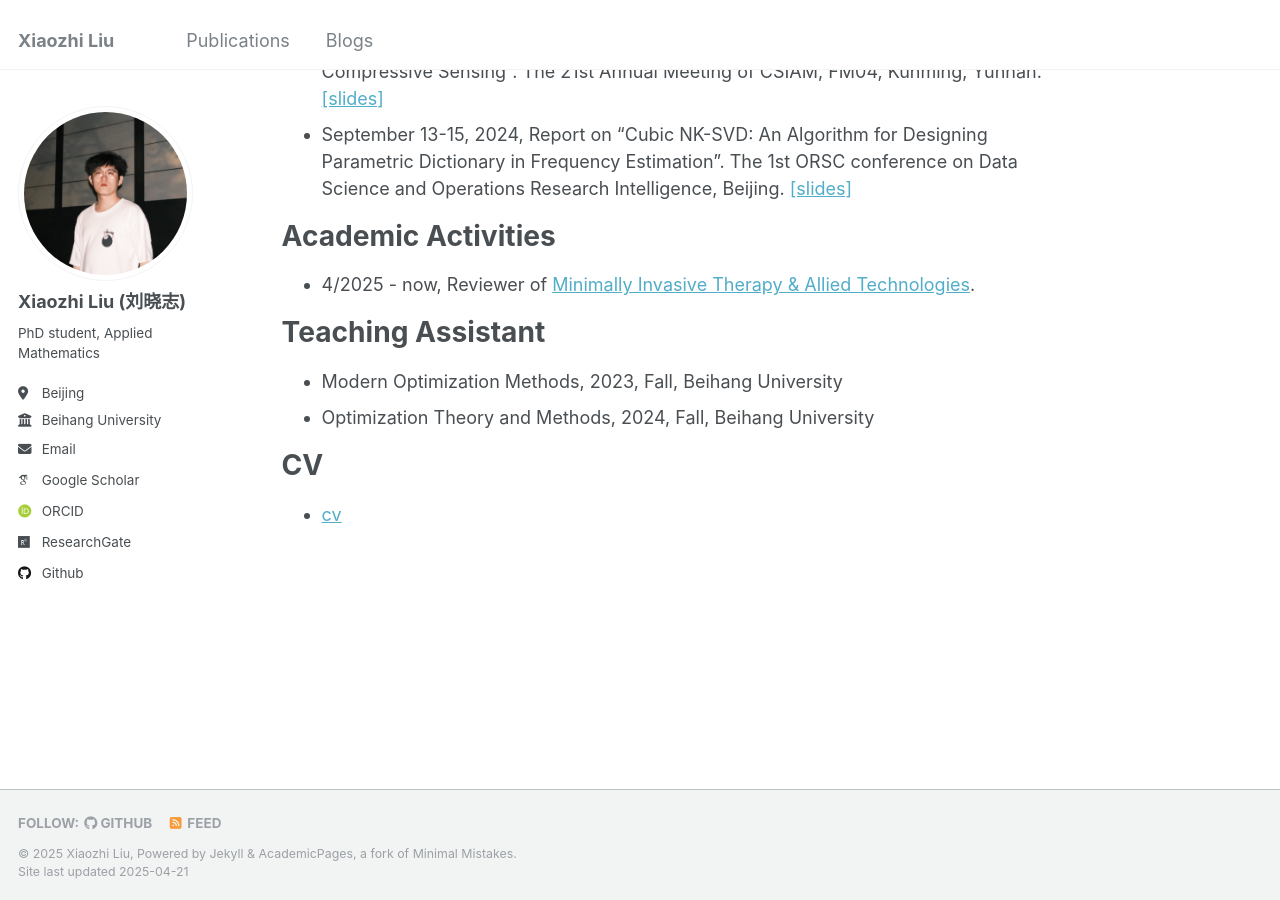
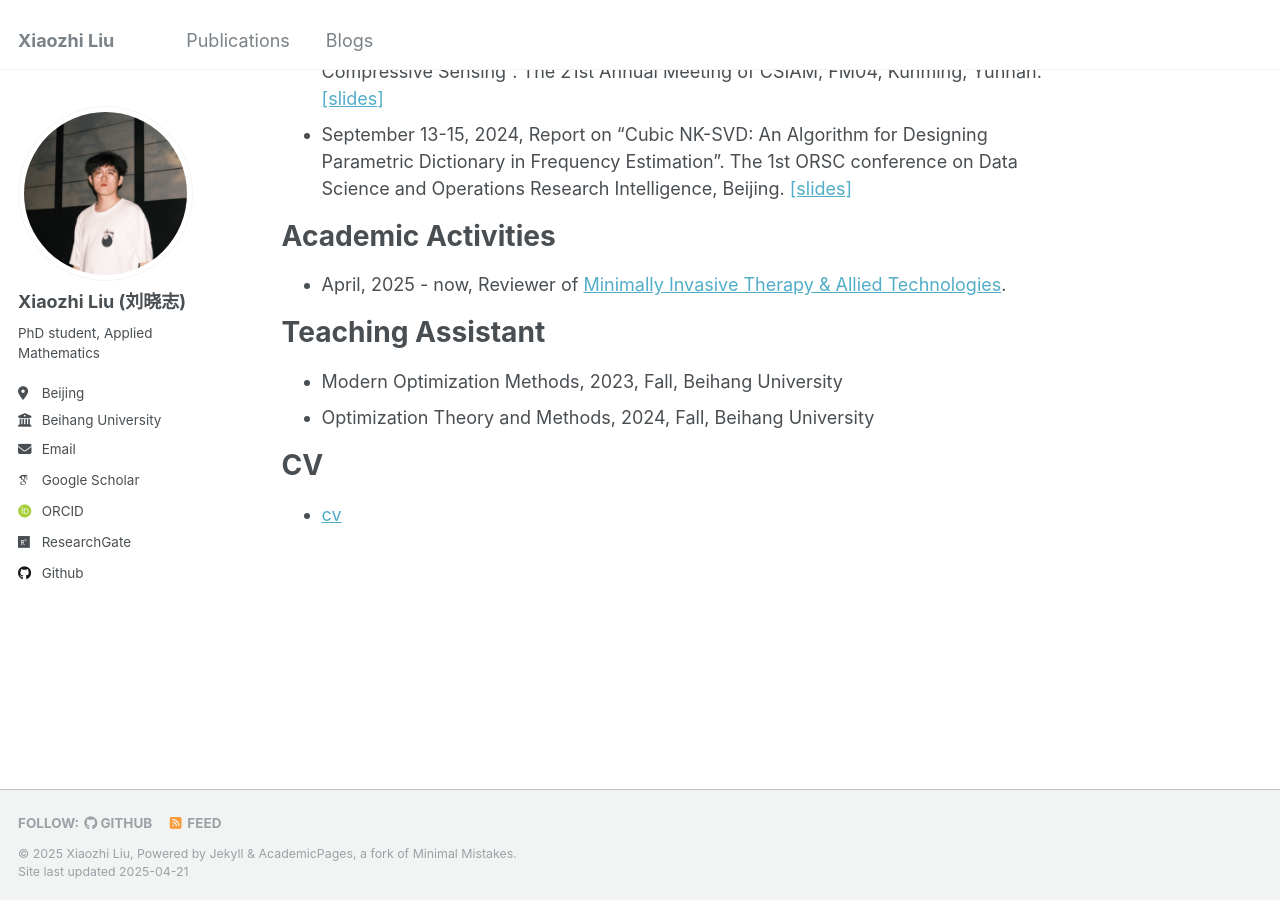
Before and after one commit to xzliu-opt/xzliu-opt.github.io, a Jekyll site: the page built from _pages/about.md, in a window 1280 px wide and 900 px high, scrolled down 867 px. Built offline with Jekyll 4.4.1, drawn with Linux system fonts in a browser that asks for light colours; some web fonts are replaced.

Commit message:
Update about.md

```diff
--- a/_pages/about.md
+++ b/_pages/about.md
@@ -45,7 +45,7 @@ Conference Talks
 
 Academic Activities
 ======
-- 4/2025 - now, Reviewer of [Minimally Invasive Therapy & Allied Technologies](https://www.tandfonline.com/journals/imit20).
+- April, 2025 - now, Reviewer of [Minimally Invasive Therapy & Allied Technologies](https://www.tandfonline.com/journals/imit20).
 
 Teaching Assistant
 ======
```
